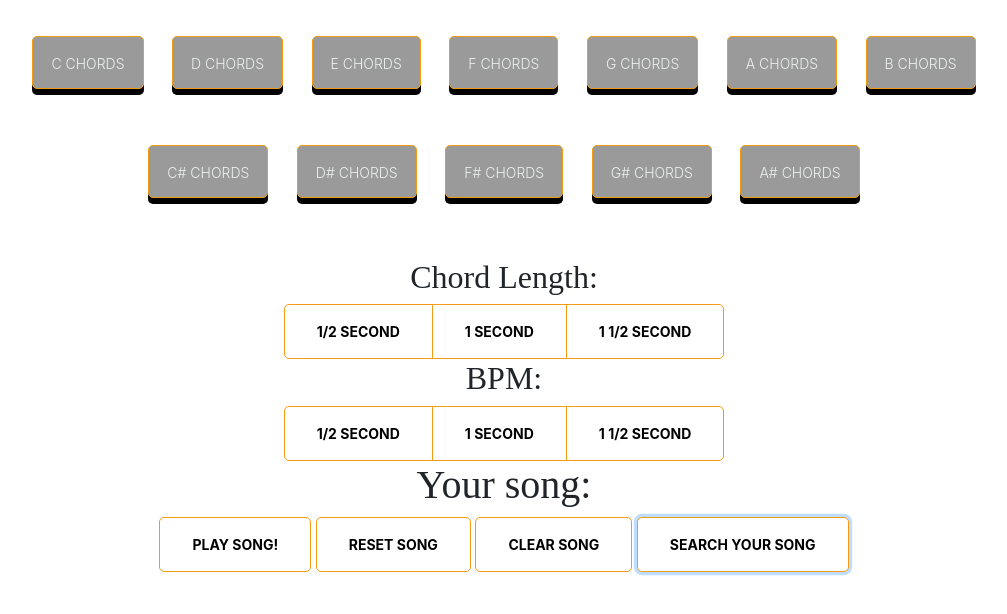
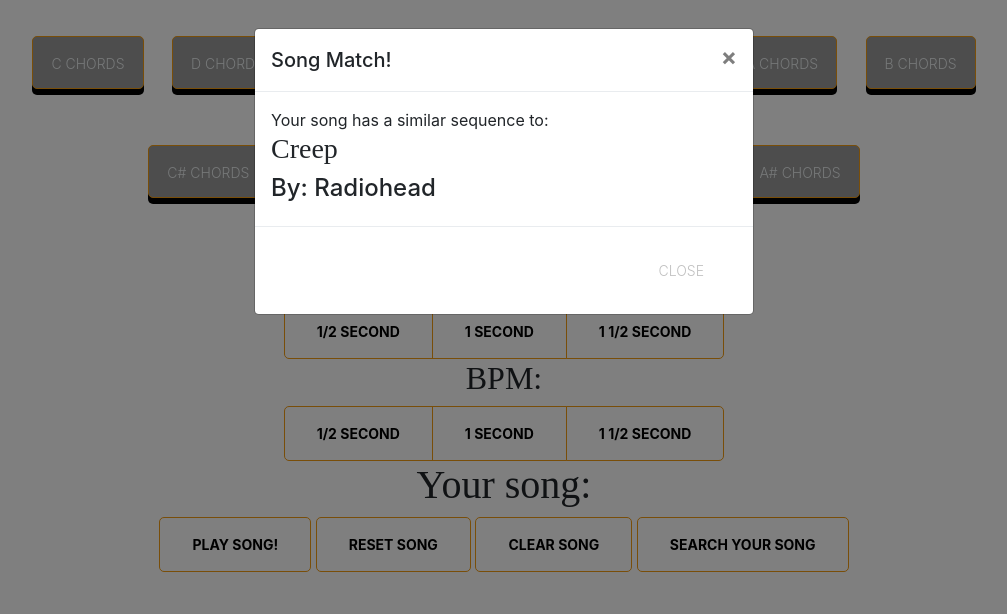
Before and after one commit to Kuzma-Kuzmitch/group_project, a plain HTML site: page index2.html in a window 1280 px wide. Both pictures are taken after a click on the button "SEARCH YOUR SONG". Shown: the whole page, without its empty margins (136-1143 px from the left). Drawn offline with nearby package versions, Linux system fonts and the light colour scheme; a script that the page names is missing.

Commit message:
modal shizz

```diff
--- a/index2.html
+++ b/index2.html
@@ -55,13 +55,36 @@
       <button id="resetSong" class="btn  otherButton">Reset Song</button>
       <button id="clearSong" class="btn  otherButton">Clear Song</button>
       <!-- added a search song button, to invoke a search function - see reverse.js -->
-      <button id="searchSong" class="btn  otherButton">Search your song</button>
+      <button id="searchSong" class="btn  otherButton" data-toggle="modal" data-target="#myModal">Search your song</button>
     </div>
 
     <div  id="currentSequnce" class="container text-center mt-1 p-2">
         <h1 class=""><span id="displaySequence"></span></h1>
     </div>
 
+<!-- //this is code for a modal -->
+<div class="modal fade" id="myModal" tabindex="-1" role="dialog" aria-labelledby="exampleModalLabel" aria-hidden="true">
+  <div class="modal-dialog" role="document">
+    <div class="modal-content">
+      <div class="modal-header">
+        <h5 class="modal-title" id="exampleModalLabel">Song Match!</h5>
+        <button type="button" class="close" data-dismiss="modal" aria-label="Close">
+          <span aria-hidden="true">&times;</span>
+        </button>
+      </div>
+      <div class="modal-body">
+        Your song has a similar sequence to:
+        <h3>Creep</h3>
+        <h4>By: Radiohead</h4>
+      </div>
+      <div class="modal-footer">
+        <button type="button" class="btn" data-dismiss="modal">Close</button>
+      </div>
+    </div>
+  </div>
+</div>
   <script src='https://cdnjs.cloudflare.com/ajax/libs/dragula/3.7.2/dragula.min.js'></script>
+  <script src="https://cdnjs.cloudflare.com/ajax/libs/popper.js/1.12.9/umd/popper.min.js" integrity="sha384-ApNbgh9B+Y1QKtv3Rn7W3mgPxhU9K/ScQsAP7hUibX39j7fakFPskvXusvfa0b4Q" crossorigin="anonymous"></script>
+  <script src="https://maxcdn.bootstrapcdn.com/bootstrap/4.0.0/js/bootstrap.min.js" integrity="sha384-JZR6Spejh4U02d8jOt6vLEHfe/JQGiRRSQQxSfFWpi1MquVdAyjUar5+76PVCmYl" crossorigin="anonymous"></script>
   </body>
 </html>
--- a/javascript/script.js
+++ b/javascript/script.js
@@ -225,6 +225,8 @@ $(document).ready(function(){
      console.log("chordArray is recongnized")
      if(matchExists === true) {
          console.log ("you sequence matches a sequence")
+         //triggering a modal
+         $("#myModal").display
      }
      else (console.log ("you testsequence failed matching with scrapedTest perfectly"))
  }
```
